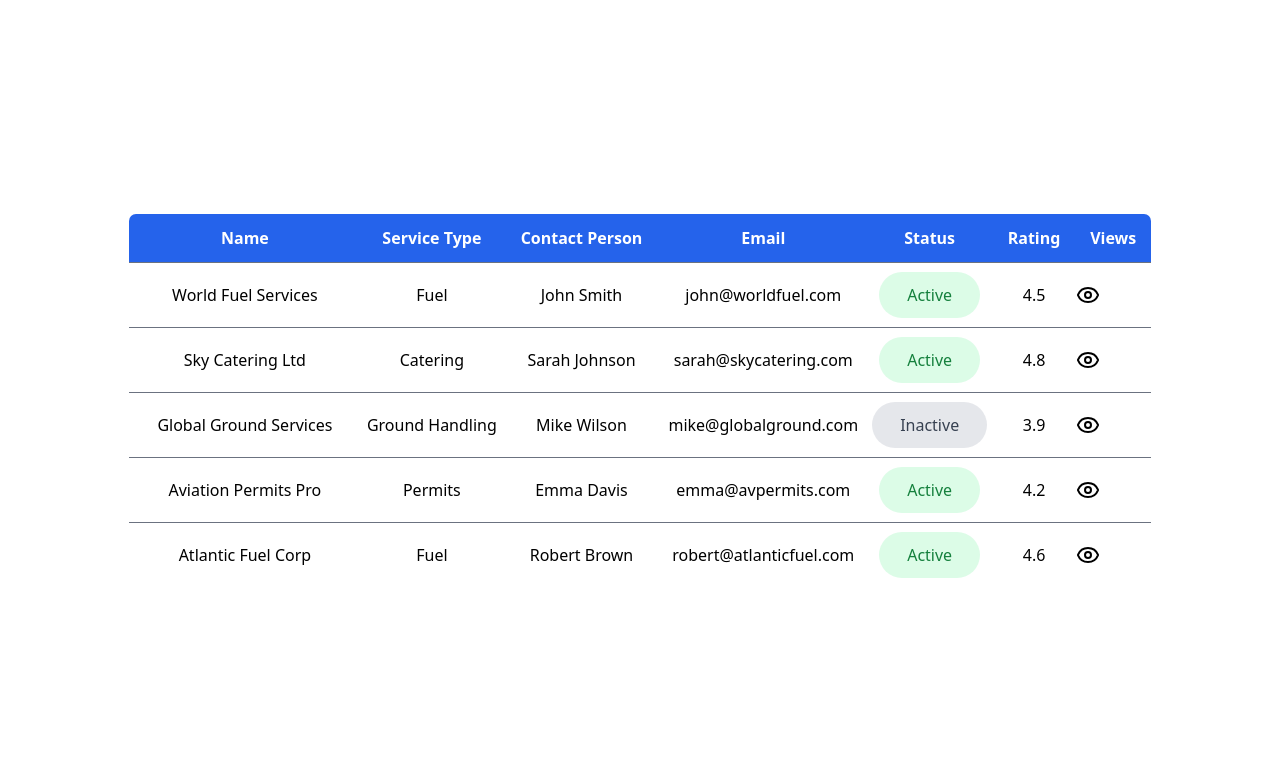
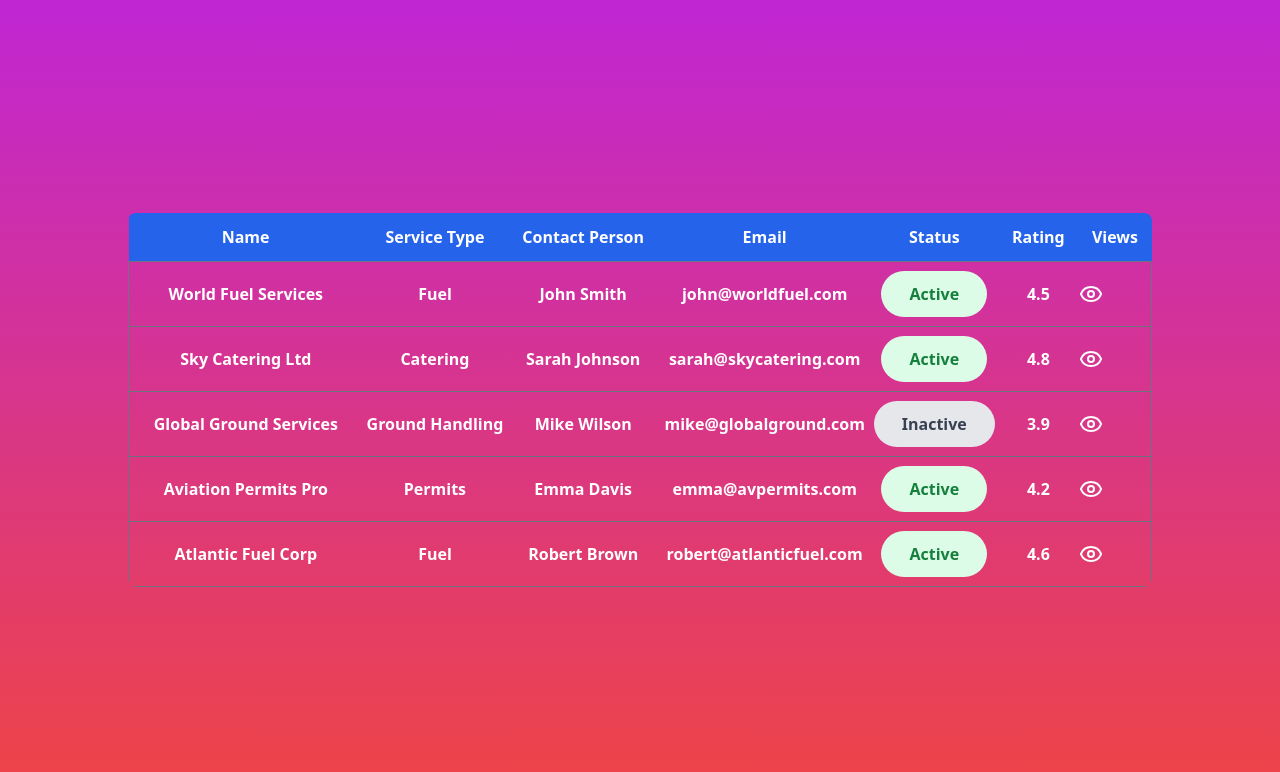
Before and after one commit to TanmayVidhate/VendorManagement, a React (Vite) app: page / in a window 1280 px wide. Shown: the top 772 px of the page. Built offline with nearby package versions, Linux system fonts and the light colour scheme.

Commit message:
add background gradient

```diff
--- a/src/Components/VendorCard.jsx
+++ b/src/Components/VendorCard.jsx
@@ -8,7 +8,7 @@
   const record = mockVendors.find(mockVendor => mockVendor.id === id);
   return (
     <>
-      <div className="h-[100vh] w-[100vw]  bg-gradient-to-r from-indigo-500 via-purple-500 to-pink-500 shadow-xl  overflow-hidden p-6  text-white  ">
+      <div className="h-[100vh] w-[100vw]  bg-gradient-to-t from-red-500  to-fuchsia-600   overflow-hidden p-6  text-white  ">
         <div className="max-w-xl mx-auto bg-white shadow-md rounded-xl overflow-hidden p-6 my-4 hover:shadow-lg transition-shadow duration-300">
           {/* Vendor Header */}
           <div className="flex items-center justify-between mb-4">
--- a/src/Components/VendorList.jsx
+++ b/src/Components/VendorList.jsx
@@ -9,10 +9,10 @@
     return (
         <>
             {/* Main Div / outer Divs */}
-            <div className='w-screen h-screen '>
+            <div className='w-screen h-screen bg-gradient-to-t from-red-500  to-fuchsia-600  '>
                 <div className='h-full flex justify-center items-center  '>
 
-                    <table className="w-4/5 border border-gray-300 rounded-lg overflow-hidden ">
+                    <table className="w-4/5 rounded-lg overflow-hidden text-white  border-white font-bold">
                         <thead className="bg-blue-600 text-white">
                             <tr>
                                 {
```
